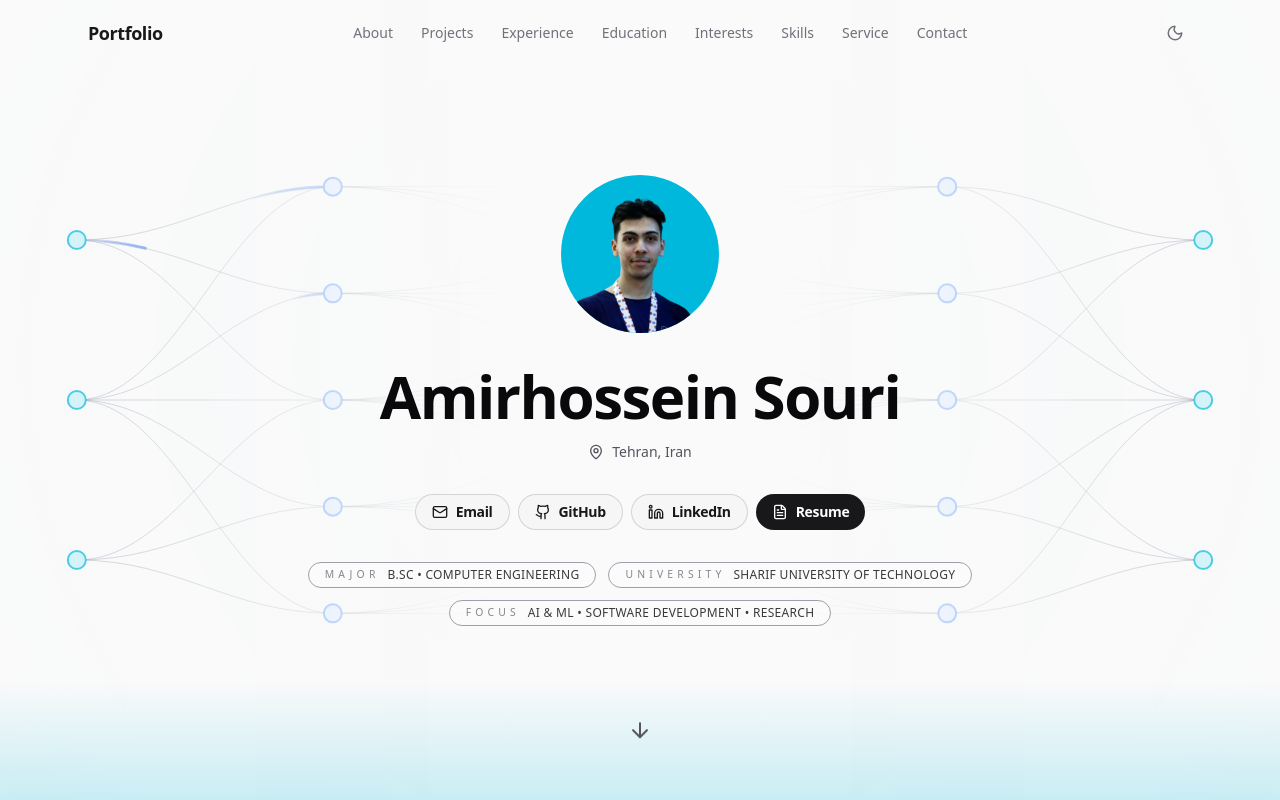
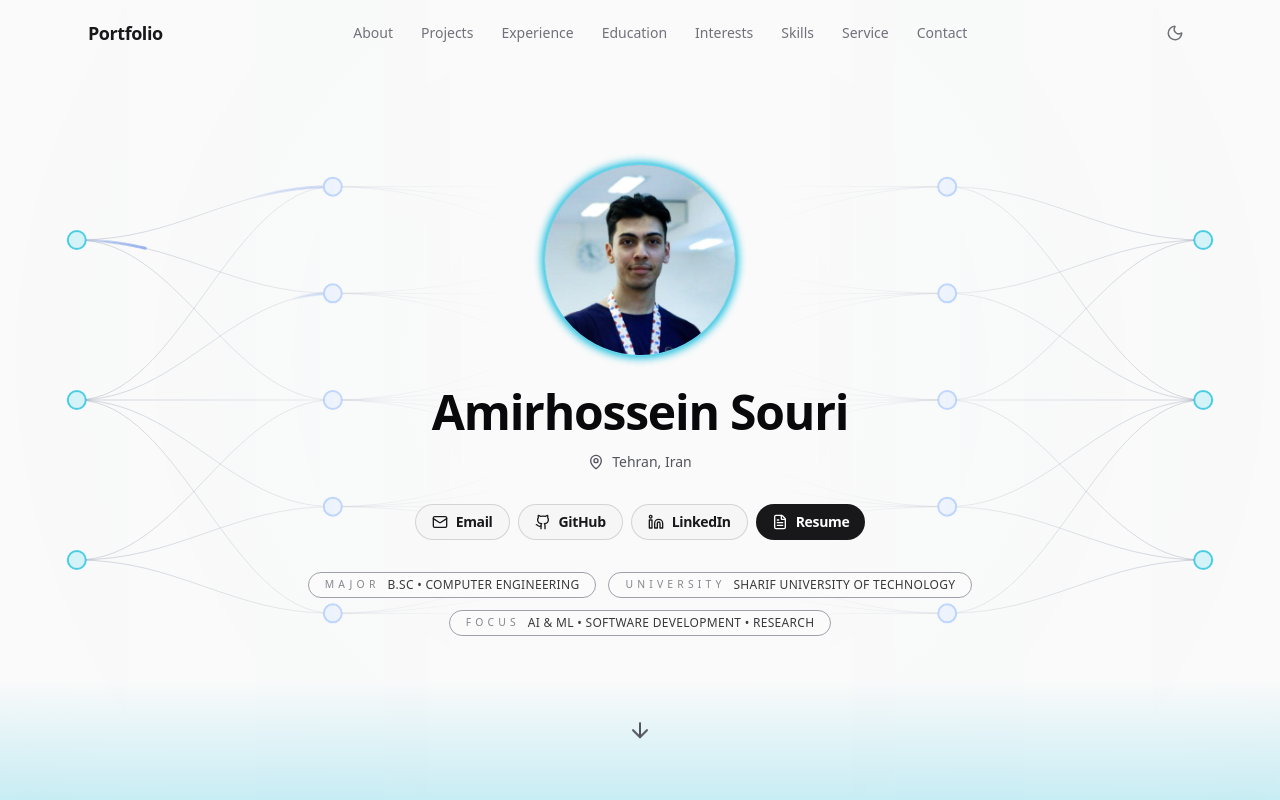
Before and after one commit to Amir14Souri/Portfolio, a Next.js app: page / in a window 1280 px wide. Shown: the top 800 px of the page. Built offline with nearby package versions, Linux system fonts and the light colour scheme.

Commit message:
finalize my photo

```diff
--- a/app/components/HeroSection.tsx
+++ b/app/components/HeroSection.tsx
@@ -4,7 +4,7 @@ import Image from "next/image";
 import { useTheme } from "next-themes";
 import {
   ArrowDown,
-  ChevronDown,
+
   FileText,
   Github,
   Linkedin,
@@ -20,7 +20,7 @@ import { Badge } from "@/components/ui/badge";
 import { Button } from "@/components/ui/button";
 import { useEffect, useState } from "react";
 import NeuralNetworkBg from "@/app/components/NeuralNetworkBg";
-import { cn } from "@/lib/utils";
+import Avatar from "./Avatar";
 
 const SOCIAL_LINKS = [
   {
@@ -166,19 +166,20 @@ export default function HeroSection() {
 
       <div className="relative z-10 flex w-full max-w-4xl flex-col items-center gap-8 text-center">
         <div className="relative">
-          <div className="relative h-40 w-40 overflow-hidden rounded-full border border-white/20">
+          <div className="absolute -inset-0.5 rounded-full bg-cyan-500 blur-xs" />
+          <div className="relative h-48 w-48 overflow-hidden rounded-full border border-white/20">
             <Image
-              src="/photo.png"
+              src="/photo.jpg"
               alt="Amirhossein Souri"
               fill
-              className="object-cover bg-cyan-500"
+              className="object-cover"
               priority
             />
           </div>
         </div>
 
         <div className="space-y-4">
-          <h1 className="text-4xl font-semibold tracking-tight text-foreground sm:text-5xl md:text-6xl">
+          <h1 className="text-4xl font-semibold tracking-tight text-foreground sm:text-4xl md:text-5xl">
             Amirhossein Souri
           </h1>
           <div className="flex items-center justify-center gap-2 text-sm text-muted-foreground">
```
Also changed, not shown: public/photo.jpg (added), public/photo.png (deleted).
